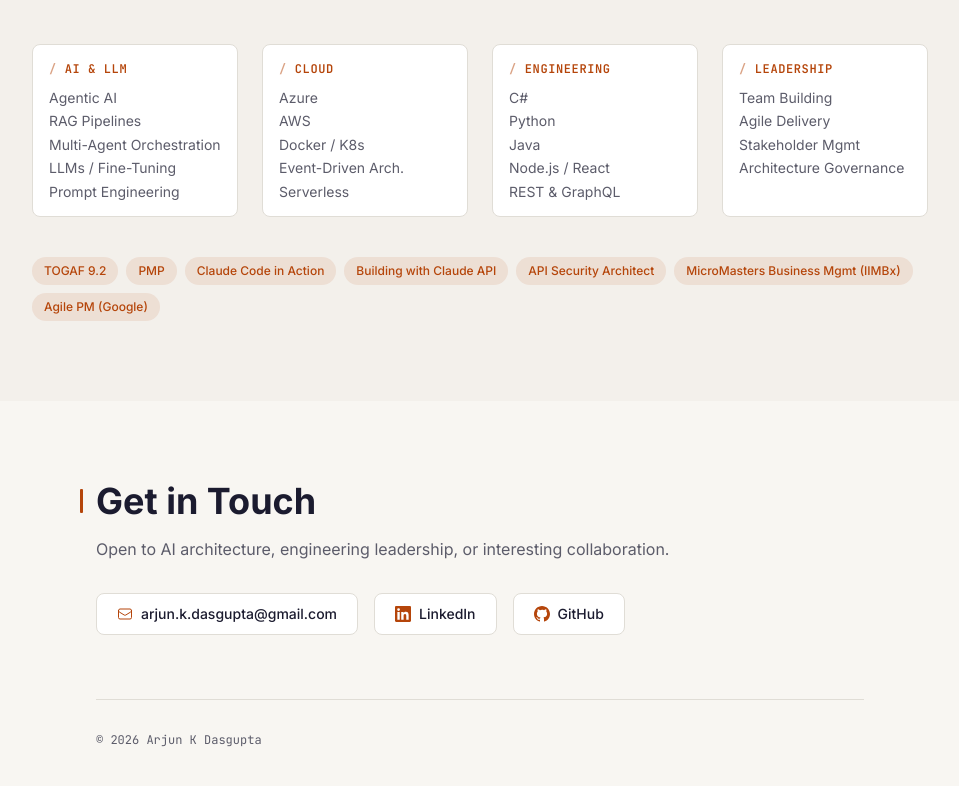
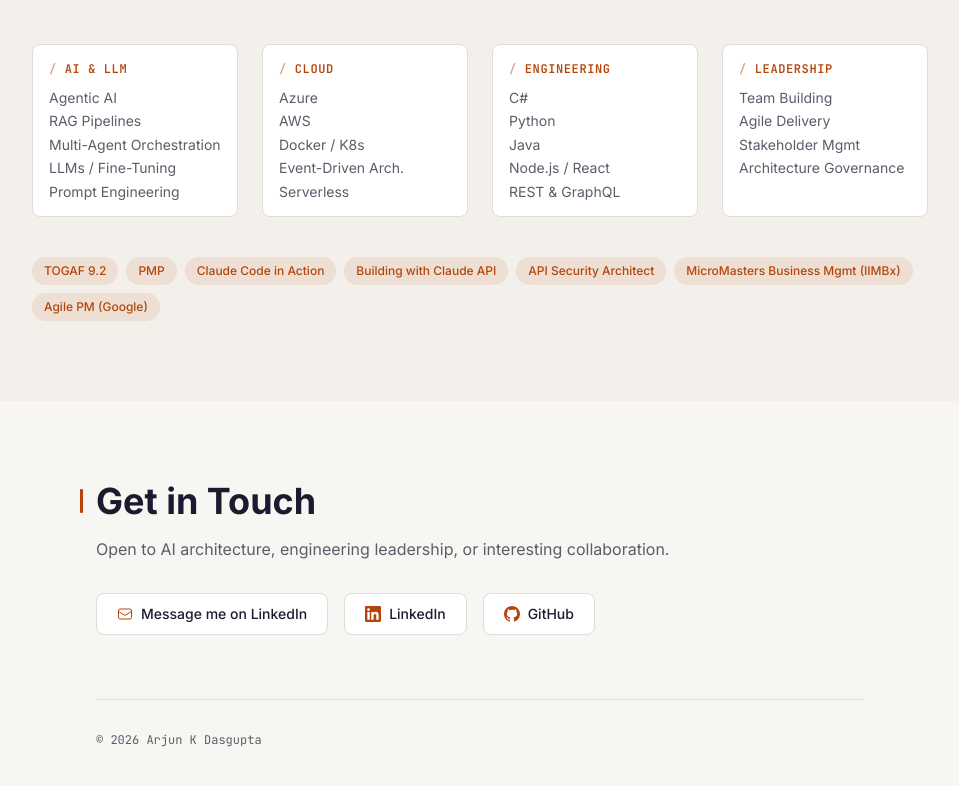
Before and after one commit to arjundg/arjundg-personal-site, a Next.js app: page / in a window 1280 px wide. Shown: the part 3326-4112 px from the top of the page, without its empty margins (160-1119 px from the left). Built offline with nearby package versions, Linux system fonts and the light colour scheme; a web font is replaced by a local one.

Commit message:
feat: update Contact component to link to LinkedIn instead of email for improved accessibility

```diff
--- a/src/app/page.tsx
+++ b/src/app/page.tsx
@@ -16,7 +16,6 @@ const jsonLd = {
     "https://linkedin.com/in/arjunkdasgupta",
     "https://github.com/arjundg",
   ],
-  email: "arjun.k.dasgupta@gmail.com",
   address: {
     "@type": "PostalAddress",
     addressLocality: "London",
--- a/src/components/Contact.tsx
+++ b/src/components/Contact.tsx
@@ -35,11 +35,13 @@ export function Contact() {
           className="flex flex-wrap gap-4"
         >
           <a
-            href="mailto:arjun.k.dasgupta@gmail.com"
+            href="https://linkedin.com/in/arjunkdasgupta"
+            target="_blank"
+            rel="noopener noreferrer"
             className="flex items-center gap-2 px-5 py-2.5 bg-card border border-card-border rounded-lg hover:border-accent/50 transition-colors text-sm font-medium"
           >
             <EnvelopeIcon className="w-4 h-4 text-accent" />
-            <span>arjun.k.dasgupta@gmail.com</span>
+            <span>Message me on LinkedIn</span>
           </a>
           <a
             href="https://linkedin.com/in/arjunkdasgupta"
```
